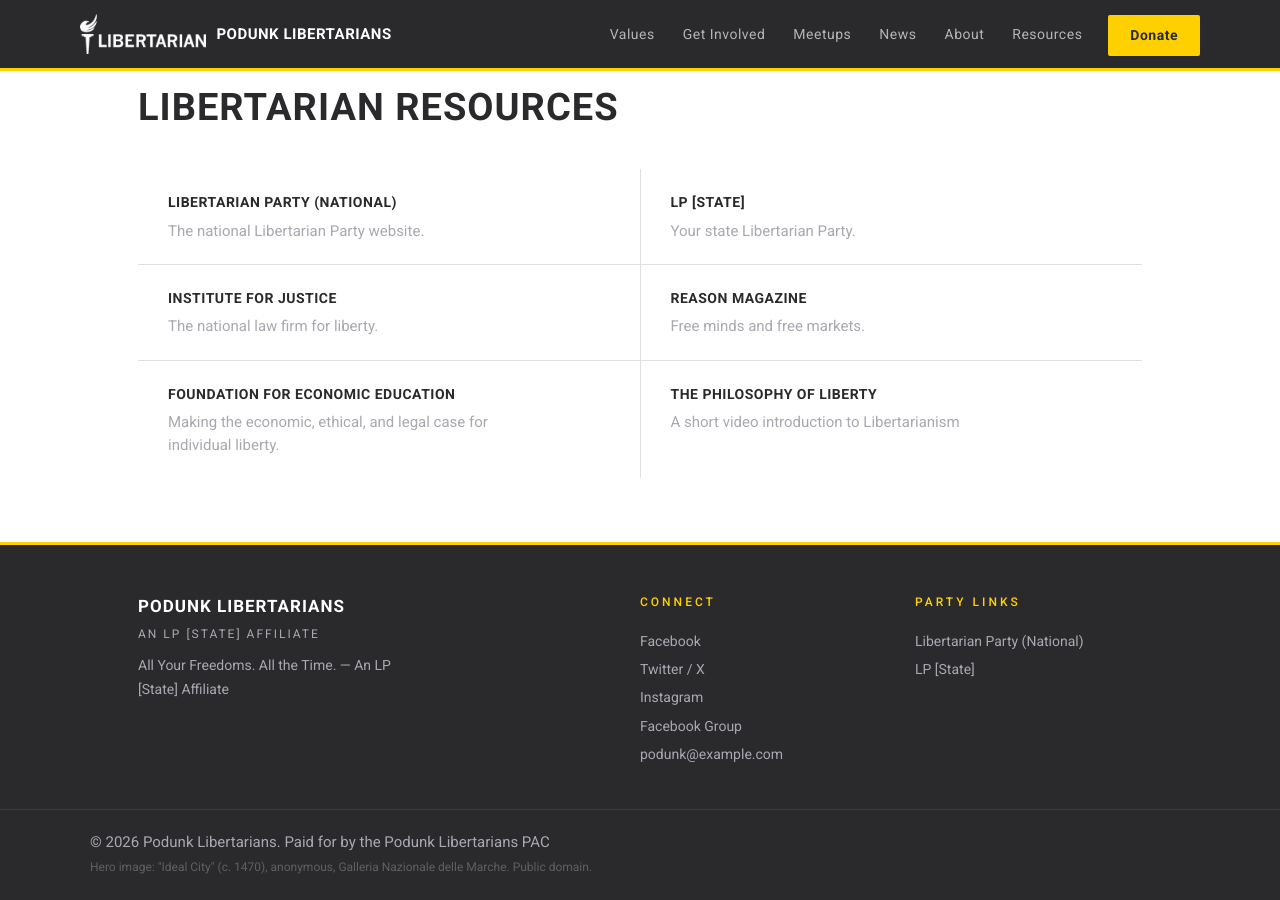
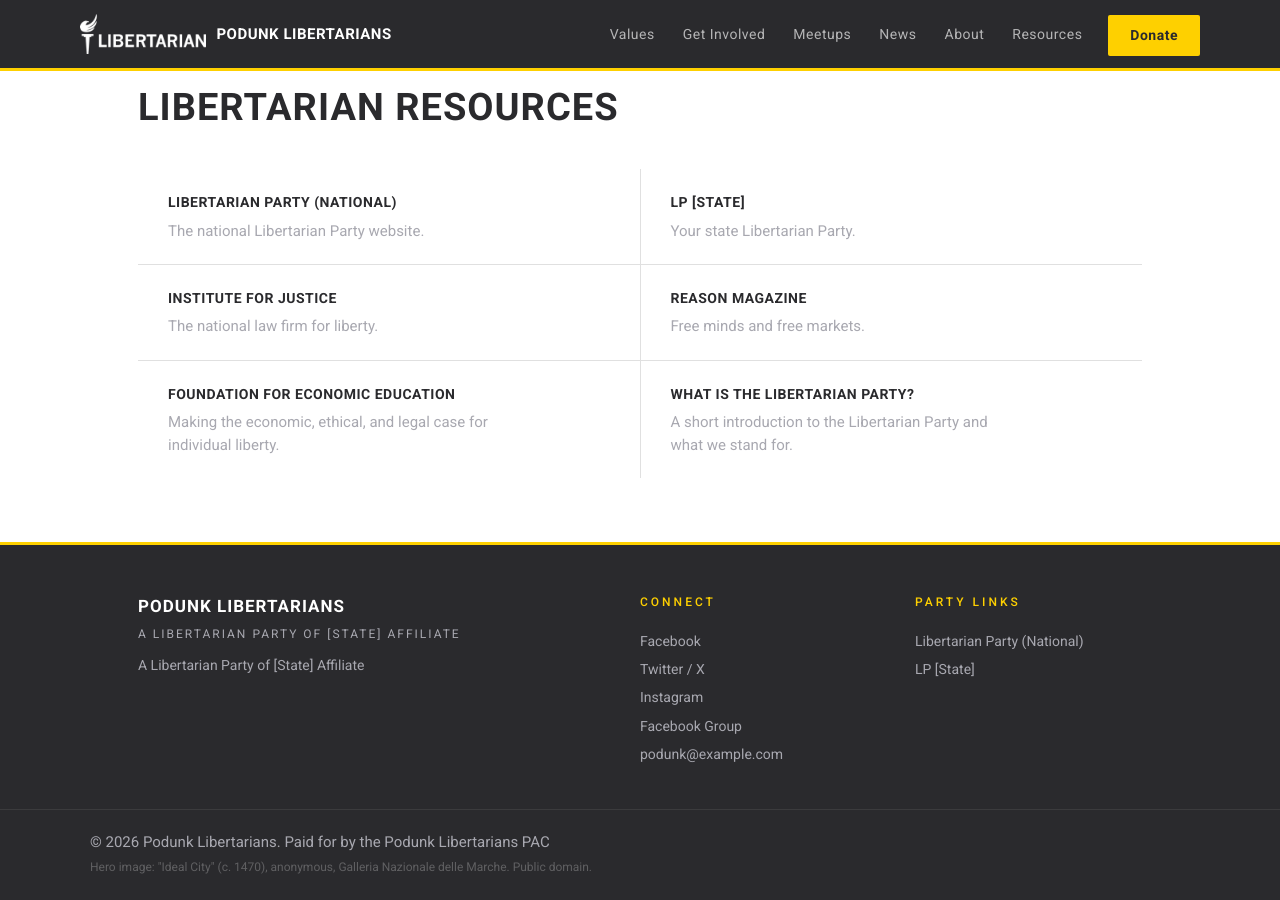
Before and after one commit to LPOregon/lp-affiliate-template, a Jekyll site: the page built from index.html, in a window 1280 px wide and 900 px high, scrolled down 2998 px. Built offline with Jekyll 4.4.1, drawn with Linux system fonts in a browser that asks for light colours; some of the changed text lies outside the part shown.

Commit message:
separate hero_sub from description. fix affiliation label

```diff
--- a/_config.yml
+++ b/_config.yml
@@ -3,19 +3,18 @@
 # =============================================================================
 # Edit these values to match your affiliate. Most of these are also editable
 # through the CMS at /admin, under Site Settings (stored in _data/site.yml).
-# Values in _data/site.yml override these defaults when present.
 # =============================================================================
 
 # --- Site identity -----------------------------------------------------------
 title: "Podunk Libertarians"
-description: "All Your Freedoms. All the Time. — An LP [State] Affiliate"
+description: "The Libertarian Party affiliate serving Jerkwater and Unincorporated Podunk."
 url: "https://lporegon.github.io"           # Your GitHub Pages URL or custom domain (no trailing slash)
 baseurl: "/lp-affiliate-template"           # Repo name for GitHub Pages; use "" for custom domains
 email: "podunk@example.com"
 
 # --- Geography & legal -------------------------------------------------------
 geography: "Serving Jerkwater and Unincorporated Podunk"
-lp_affiliation_label: "An LP [State] Affiliate"
+lp_affiliation_label: "A Libertarian Party of [State] Affiliate"
 paid_for_by: "Paid for by the Podunk Libertarians PAC"
 
 # --- Social links -------------------------------------------------------------
--- a/_data/site.yml
+++ b/_data/site.yml
@@ -4,6 +4,9 @@
 # This file is the primary source for all affiliate-configurable content.
 # Edit via the CMS or directly in this file.
 # =============================================================================
+
+# --- Hero subheadline ---------------------------------------------------------
+hero_sub: "A Libertarian Party of [State] Affiliate"
 
 # --- Officers -----------------------------------------------------------------
 officers:
@@ -39,6 +42,6 @@
   - name: "Foundation for Economic Education"
     url: "https://fee.org"
     description: "Making the economic, ethical, and legal case for individual liberty."
-  - name: "The Philosophy of Liberty"
+  - name: "What is the Libertarian Party?"
     url: "https://youtu.be/VHnl1oVJwxc"
-    description: "A short video introduction to Libertarianism"
+    description: "A short introduction to the Libertarian Party and what we stand for."
--- a/_includes/footer.html
+++ b/_includes/footer.html
@@ -3,7 +3,7 @@
     <div class="footer-main">
       <h3 class="footer-title">{{ site.title }}</h3>
       <p class="footer-affiliation">{{ site.lp_affiliation_label }}</p>
-      <p class="footer-desc">{{ site.description }}</p>
+      <p class="footer-desc">{{ site.data.site.hero_sub }}</p>
     </div>
     <div class="footer-links">
       <h4>Connect</h4>
--- a/admin/config.yml
+++ b/admin/config.yml
@@ -38,6 +38,12 @@
         label: "Site Settings"
         file: "_data/site.yml"
         fields:
+          # --- Hero -----------------------------------------------------------
+          - label: "Hero subheadline"
+            name: "hero_sub"
+            widget: "string"
+            hint: "Appears below the main headline in the hero section and in the footer. e.g. 'A Libertarian Party of Oregon Affiliate'"
+
           # --- Officers -------------------------------------------------------
           - label: "Officers"
             name: "officers"
--- a/index.html
+++ b/index.html
@@ -8,7 +8,7 @@
     <div class="hero-content">
       <p class="eyebrow">{{ site.geography }}</p>
       <h1>All Your Freedoms.<br><em>All the Time.</em></h1>
-      <p class="hero-sub">{{ site.description }}</p>
+      <p class="hero-sub">{{ site.data.site.hero_sub }}</p>
       <div class="hero-buttons">
         <a href="#get-involved" class="btn btn-primary">Get Involved</a>
         <a href="{{ site.anedot_url }}" class="btn btn-secondary" target="_blank" rel="noopener">Donate</a>
```
